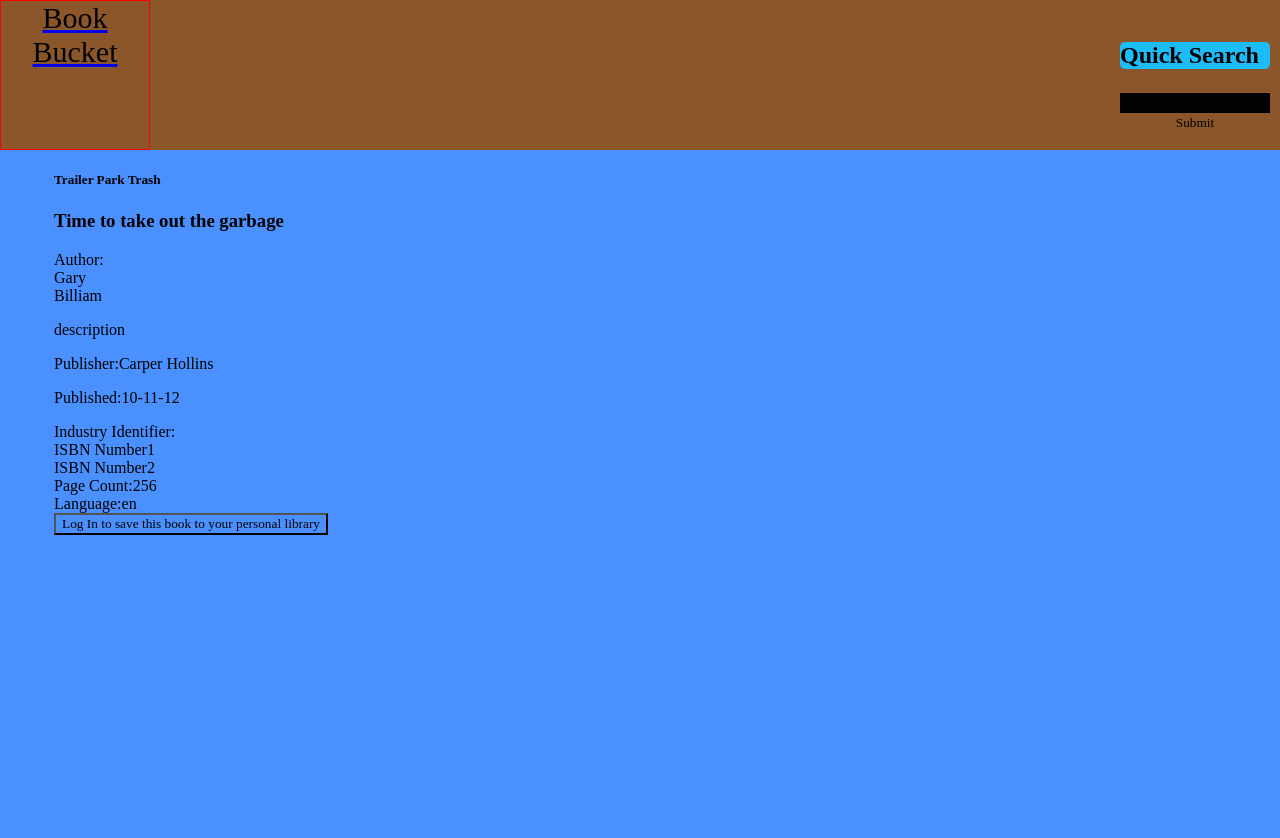
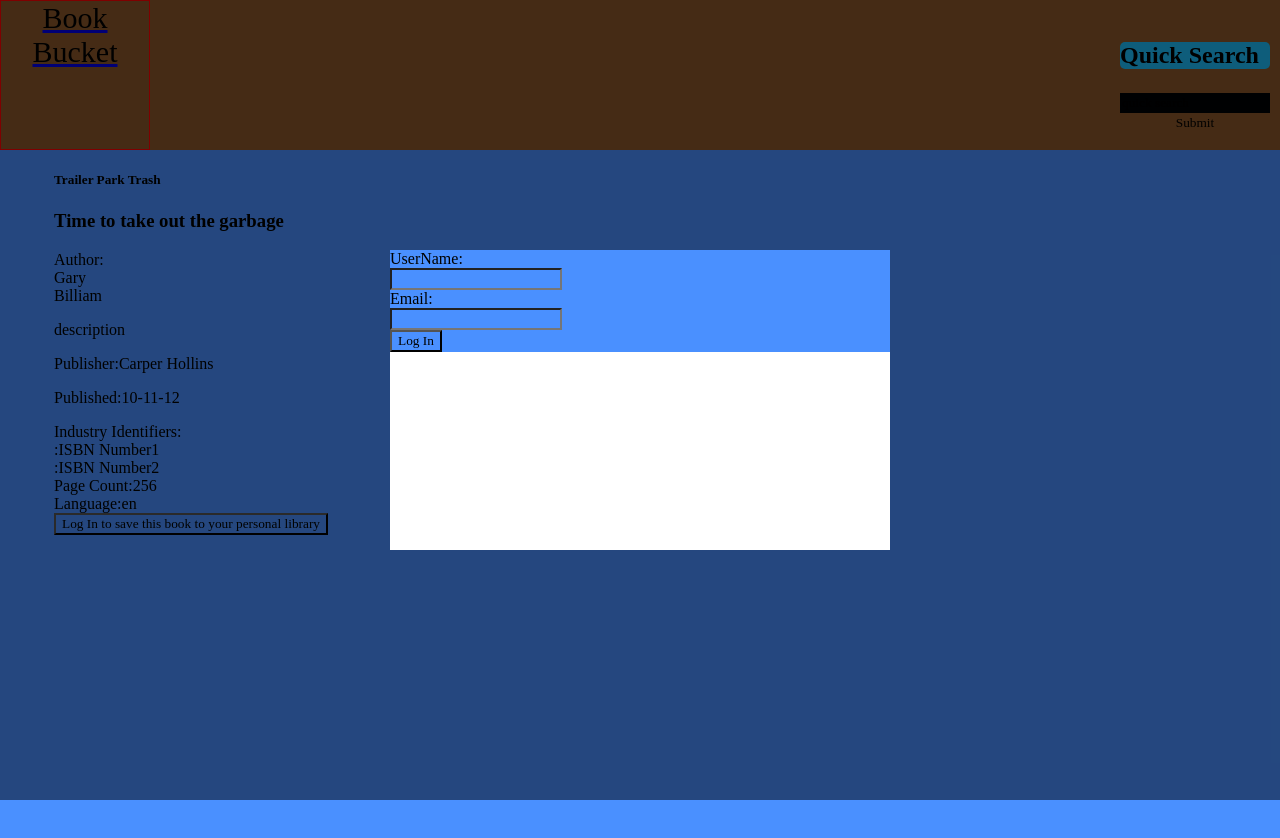
Before and after one commit to danielbucket/BookLibrary, a React (Create React App) app: page /main/7a48qSMuVcUC in a window 1280 px wide. Shown: the top 838 px of the page. Built offline with nearby package versions, Linux system fonts and the light colour scheme; a web font is replaced by a local one.

Commit message:
not working on router at all. I should just do all this on a single branch. Anywho, I made a modal for logging in or registering a new user. No actual logic has been instantiated as of yet, but tthe modal is popping up.

```diff
--- a/src/App.js
+++ b/src/App.js
@@ -1,10 +1,12 @@
 import    React, { Component }  from 'react';
 import    Header                from './Header/Header';
+import    LogInRegisterModal    from './LogInRegisterModal/LogInRegisterModal';
 import    Main                  from './Main/Main';
-import                               './App.css';
 import  { getGoogleBooksAPI }   from './fetches/fetchCalls';
 import  { renderMultiple }      from './assets/helpers';
-import  { bookStub }            from './assets/bookStub';
+import  { bookStub,
+          registeredUsersStub } from './assets/stubs';
+import                               './App.css';
 
 
 class App extends Component {
@@ -15,12 +17,14 @@ class App extends Component {
       searchResults: [],
       userState: {
         loginState: false,
-        userLibrary: []
-      }
+        userLibrary: [] },
+      registeredUsers: registeredUsersStub,
+      modalState: true
     }
     this.getGoogleBooksAPI = getGoogleBooksAPI.bind(this)
     this.fetchBooks = this.fetchBooks.bind(this)
     this.renderMultiple = renderMultiple.bind(this)
+    this.logInUser = this.logInUser.bind(this)
     // how do I make fetch calls for images???
   }
 
@@ -37,12 +41,24 @@ class App extends Component {
     this.getGoogleBooksAPI(query, this)
   }
 
+  logInUser() {
+    this.setState({
+      modalState: false
+    })
+  }
+
   render() {
     return (
       <div className="App">
         <Header fetchBooks={ this.fetchBooks } />
         <Main searchResults={ this.state.searchResults }
-                 logInState={ this.state.userState.loginState } />
+                 logInState={ this.state.userState.loginState }
+            registerNewUser={ this.registerNewUser }
+            registeredUsers={ this.state.registeredUsers } />
+        <LogInRegisterModal modalState={ this.state.modalState }
+                       registeredUsers={ this.state.registeredUsers }
+                             userState={ this.state.userState }
+                             logInUser={ this.logInUser } />
       </div>
     )
   }
--- /dev/null
+++ b/src/LogInRegisterModal/LogInRegisterModal.js
@@ -0,0 +1,31 @@
+import    React              from 'react';
+
+import { manageCurrentUser } from './LogInRegisterUserHelper';
+import  { modalStyle,
+          backdropStyle }    from './LogInRegisterModalCSS';
+import LogInUser from './LogInUser/LogInUser';
+
+const LogInRegisterModal = ({ modalState, registeredUsers, userState, logInUser }) => {
+  let toRender = <LogInUser logInUser={ logInUser }/>
+
+  // if (!userState.logInState) {
+  //   toRender = <RegisterNewUser />
+  // }
+
+  if (!modalState) {
+    return null
+  }
+
+  return (
+    <section>
+      <div style={ modalStyle }>
+        { toRender }
+      </div>
+      <div style={ backdropStyle }></div>
+    </section>
+  )
+
+
+}
+
+export default LogInRegisterModal
--- /dev/null
+++ b/src/LogInRegisterModal/LogInRegisterModalCSS.js
@@ -0,0 +1,20 @@
+export const modalStyle = {
+    position: 'absolute',
+    top: '50%',
+    left: '50%',
+    transform: 'translate(-50%, -50%)',
+    zIndex: '9999',
+    background: '#fff',
+    height: '300px',
+    width: '500px'
+  }
+
+export const backdropStyle = {
+   position: 'absolute',
+   width: '100%',
+   height: '100%',
+   top: '0px',
+   left: '0px',
+   zIndex: '9997',
+   background: 'rgba(0, 0, 0, 0.5)'
+ }
--- /dev/null
+++ b/src/LogInRegisterModal/LogInRegisterUserHelper.js
@@ -0,0 +1,41 @@
+import React from 'react';
+const uuidv4 = require('uuid/v4');
+
+export const manageCurrentUser = ({registeredUsers,userState,mainState}) => {
+  console.log(registeredUsers)
+  return (
+    <div>This is the modal component</div>
+  )
+}
+
+export const logInUser = () => {
+
+  return (
+    <div>
+      <h3>Username:<input /></h3>
+    </div>
+  )
+}
+
+
+export const registerNewUser = (newUserName,newUserEmail,password,registeredUsersState) => {
+  if (registeredUsersState.userName === newUserName) {
+    return (
+      <div>
+        <div>That name already exists</div>
+        <button>Forgot your user name?</button>
+      </div>
+    )
+  }
+  if (registeredUsersState.email === newUserEmail) {
+    return (
+      <div>That email address already exists</div>
+    )
+  }
+  return (
+    Object.assign({...registeredUsersState}, { userName:newUserName,
+                                               userEmail:newUserEmail,
+                                               password:password,
+                                              id:uuidv4() })
+  )
+}
--- /dev/null
+++ b/src/LogInRegisterModal/LogInUser/LogInCSS.js
@@ -0,0 +1,9 @@
+export const logInStyle = {
+  height: '400px',
+  width: '1000px',
+  border: '1px solid red',
+  zindex: '99999',
+  position: 'absolute',
+  top: '0',
+  left: '0'
+}
--- /dev/null
+++ b/src/LogInRegisterModal/LogInUser/LogInUser.js
@@ -0,0 +1,45 @@
+import React, { Component } from 'react';
+import { logInStyle } from './LogInCSS';
+
+export default class LogInUser extends Component {
+  constructor(props) {
+    super(props)
+    this.state = {
+      userName: '',
+      email: '',
+
+    }
+    this.onChange = this.onChange.bind(this)
+    this.onClick = this.onClick.bind(this)
+  }
+
+  onChange(e, toChange) {
+    this.setState({
+      [toChange]: e.target.value
+    })
+  }
+
+onClick() {
+  this.props.logInUser()
+}
+
+  render() {
+    return (
+      <div>
+        <section>
+          <div>UserName:</div>
+          <input  type='text'
+                  value={ this.state.userName }
+                  onChange={ e => { this.onChange(e, 'userName') } } />
+        </section>
+        <section>
+          <div>Email:</div>
+          <input  type='email'
+                  value={ this.state.email }
+                  onChange={ e => { this.onChange(e, 'email') } } />
+        </section>
+        <button onClick={() => {this.onClick()}}>Log In</button>
+      </div>
+    )
+  }
+}
--- a/src/Main/Main.js
+++ b/src/Main/Main.js
@@ -1,41 +1,17 @@
 import    React, { Component }  from 'react';
 import    SearchResults         from '../SearchResults/SearchResults';
 import    OneBook               from '../OneBook/OneBook';
+import  { Route, Switch }       from 'react-router-dom';
+import  { hackeyStub }          from '../assets/stubs';
 import                               './Main.css';
-import  { Route, Switch }       from 'react-router-dom';
 
-const hackeyStub = {id:'',
-                    library:{ read:false, want:false, own:false},
-                    volumeInfo:{  allowAnonLogging:false,
-                                  authors:['Gary','Billiam'],
-                                  canonicalVolumeLink:'',
-                                  categories:[],
-                                  contentVersion:'',
-                                  description:'description',
-                                  imageLinks:{},
-                                  industryIdentifiers: [{identifier:'ISBN Number1'},
-                                                        {identifier:'ISBN Number2'}],
-                                  infoLink:'',
-                                  language:'en',
-                                  maturityRating:'',
-                                  pageCount:256,
-                                  previewLink:'',
-                                  printType:'',
-                                  publishedDate:'10-11-12',
-                                  publisher:'Carper Hollins',
-                                  readingModes:{},
-                                  subtitle:'Time to take out the garbage',
-                                  title:'Trailer Park Trash',
-                                  __proto__:{}
-                              }
-                  }
 
 export default class Main extends Component {
   constructor(props) {
     super(props)
     this.state = {
       bookData: hackeyStub,
-      userState: props.logInState
+      registeredUsers: props.registeredUsers
     }
     this.lookAtBook = this.lookAtBook.bind(this)
     this.saveBook = this.saveBook.bind(this)
@@ -66,7 +42,8 @@ export default class Main extends Component {
             <Route path='/main/:id' render={() =>
               <OneBook bookData={ this.state.bookData }
                        saveBook={ this.saveBook }
-                      userState={ this.state.userState } /> }/>
+                     logInState={ this.props.logInState }
+                      userState={ this.props.userState } /> }/>
 
           </Switch>
         </div>
--- a/src/assets/helpers.js
+++ b/src/assets/helpers.js
@@ -1,5 +1,5 @@
 import React from 'react';
-const uuidv4 = require('uuid/v4')
+const uuidv4 = require('uuid/v4');
 
 export const renderMultiple = (arr,containerClass,itemClass) => {
   if (!arr) {
@@ -46,18 +46,24 @@ export const renderSaveBookButtons = (userState,bookInfo,funcA) => {
   }
 
 
-  export const renderIndustryIdentifiers = (input = []) => {
-    const result = input.map( (i) => {
+export const renderIndustryIdentifiers = (input=[]) => {
+  const result = input.map( i => {
     return (
-        <div className={`one-book-${i.type}-identifier`}>
-          {i.identifier}
+      <div className={`one-book-${ i.type }-identifier`} key={i.identifier}>
+        <span className='one-book-identifier-title'>{ i.type }:</span>
+        <span className='one-book-identifier-number'>{ i.identifier }</span>
       </div>
     )
   })
-
   return (
-      <div className='one-book-identifier-text'>Industry Identifier:
+    <div className='one-book-identifier-box'>Industry Identifiers:
       { result }
     </div>
   )
 }
+
+export const logInUser = () => {
+  this.setState({
+    modalState: false
+  })
+}
--- a/src/assets/bookStub.js
+++ b/src/assets/stubs.js
@@ -797,3 +797,53 @@ export const bookStub = {
     }
   ]
 }
+
+export const registeredUsersStub = [
+  {
+    userName: 'RandingoTheFat',
+       email: 'RandingoTheFat@mail.com',
+    password: 'RandingoTheFat'
+  },
+  {
+    userName: 'Mr.Lahey',
+       email: 'alwaysDrunk@mail.com',
+    password: 'alwaysDrunk'
+  },
+  {
+    userName: 'Bubbles',
+       email: 'kittysAreSoCute@gmail.com',
+    password: 'greenBastard'
+  }
+]
+
+export const hackeyStub = {
+        id:'',
+        library:{ read:false, want:false, own:false},
+        volumeInfo:{  allowAnonLogging:false,
+                      authors:['Gary','Billiam'],
+                      canonicalVolumeLink:'',
+                      categories:[],
+                      contentVersion:'',
+                      description:'description',
+                      imageLinks:{},
+                      industryIdentifiers: [
+                        {
+                          identifier:'ISBN Number1'
+                        },
+                        {
+                          identifier:'ISBN Number2'
+                        } ],
+                      infoLink:'',
+                      language:'en',
+                      maturityRating:'',
+                      pageCount:256,
+                      previewLink:'',
+                      printType:'',
+                      publishedDate:'10-11-12',
+                      publisher:'Carper Hollins',
+                      readingModes:{},
+                      subtitle:'Time to take out the garbage',
+                      title:'Trailer Park Trash',
+                      __proto__:{}
+                  }
+      }
--- a/src/fetches/fetchCalls.js
+++ b/src/fetches/fetchCalls.js
@@ -2,13 +2,12 @@ export const getGoogleBooksAPI = (query, mainState) => {
   fetch(`https://www.googleapis.com/books/v1/volumes?q=${query}`)
   .then(resp => resp.json())
   .then(bookData => {
-    console.log('bookData at fetch; ', bookData.items)
     bookData.items.map( item => {
-        Object.assign(item,{library:{read:false,want:false,own:false}})
+        return Object.assign(item,{library:{read:false,want:false,own:false}})
     })
     mainState.setState({
       searchResults: bookData.items
     })
   })
-  .catch(error => console.log('Error fetching books', error))
+  .catch(error => console.log('Error fetching books: ', error))
 }
```
Also changed, not shown: src/OneBook/OneBook.js (+25 -17 lines). Lines whose indentation alone changed are shown as unchanged.
